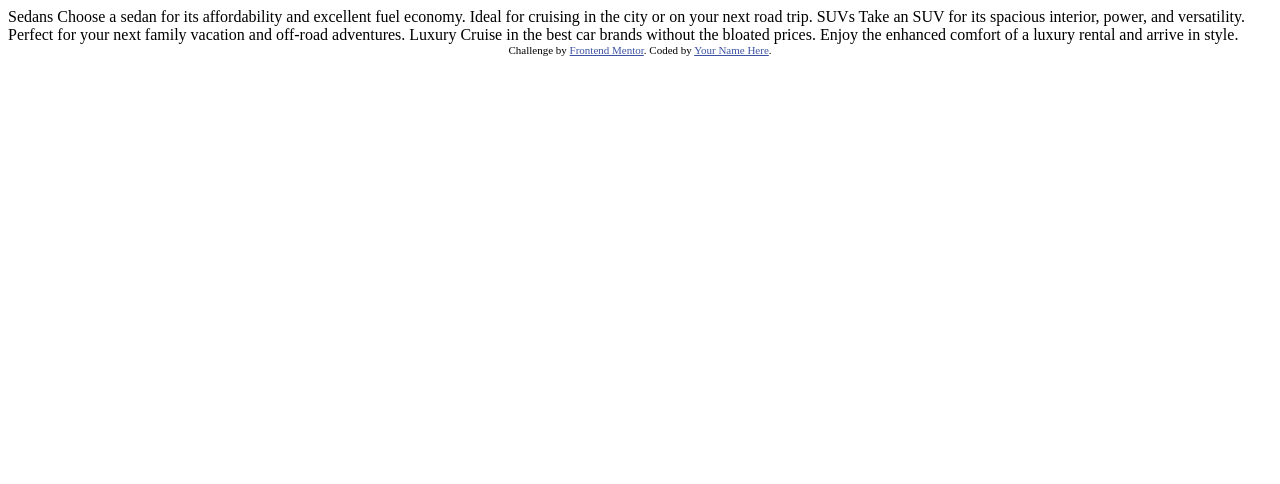
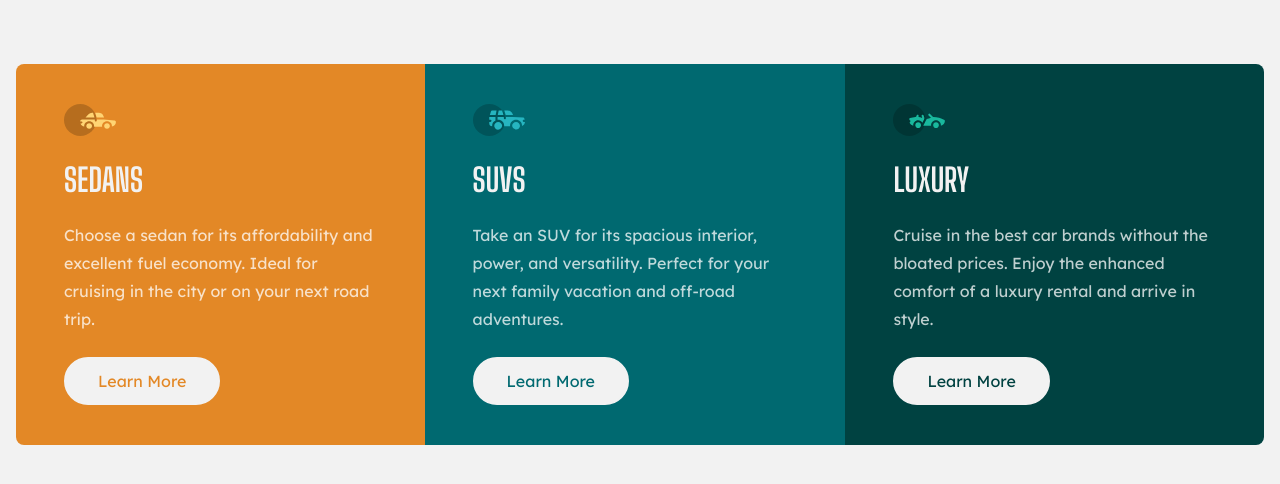
Before and after one commit to HarshSaini13/3-column-card-component, a plain HTML site: page index.html in a window 1280 px wide. Drawn offline with Linux system fonts and the light colour scheme.

Commit message:
mobile first design

```diff
--- /dev/null
+++ b/app.css
@@ -0,0 +1,77 @@
+body{
+    color: hsl(0, 0%, 95%);
+    background-color: hsl(0, 0%, 95%);
+    margin: 0px;
+}
+.project{
+    font-family: 'Lexend Deca', sans-serif;
+    margin: 4em 1em;
+}
+img{
+    width: 3.25em;
+    height: 2em;
+}
+h1{
+    font-family: 'Big Shoulders Display', cursive;
+    text-transform: uppercase;
+}
+p{
+    color: hsla(0, 0%, 100%, 0.75);
+    margin: 0px;
+    line-height: 1.75em;
+}
+.sedans{
+    background-color: hsl(31, 77%, 52%);
+    padding: 2.5em 3em;
+    border-top-left-radius: 0.5em;
+    border-top-right-radius: 0.5em;
+}
+.suvs{
+    background-color: hsl(184, 100%, 22%);
+    padding: 2.5em 3em;
+}
+.luxary{
+    background-color: hsl(179, 100%, 13%);
+    padding: 2.5em 3em;
+    border-bottom-left-radius: 0.5em;
+    border-bottom-right-radius: 0.5em;
+}
+.button{
+    background-color: hsl(0, 0%, 95%);
+    margin-top: 1.5em;
+    display: inline-block;
+    border-radius: 3.75em;
+    padding: 0.75em 2em;
+    border: 2px solid hsl(0, 0%, 95%);
+    transition: 300ms;
+}
+a{
+    text-decoration: none;
+}
+.sedans a{
+    color: hsl(31, 77%, 52%);
+}
+.suvs a{
+    color: hsl(184, 100%, 22%);
+}
+.luxary a{
+    color: hsl(179, 100%, 13%);
+}
+.button:hover{
+    background-color: transparent;
+    color: hsl(0, 0%, 95%);
+}
+@media (min-width: 630px){
+    .project{
+        display: flex;
+        justify-content: center;
+    }
+    .sedans{
+        border-top-right-radius: 0em;
+        border-bottom-left-radius: 0.5em;
+    }
+    .luxary{
+        border-top-right-radius: 0.5em;
+        border-bottom-left-radius: 0em;
+    }
+}
--- a/index.html
+++ b/index.html
@@ -1,36 +1,65 @@
 <!DOCTYPE html>
 <html lang="en">
+
 <head>
   <meta charset="UTF-8">
-  <meta name="viewport" content="width=device-width, initial-scale=1.0"> <!-- displays site properly based on user's device -->
+  <meta name="viewport" content="width=device-width, initial-scale=1.0">
+  <!-- displays site properly based on user's device -->
 
   <link rel="icon" type="image/png" sizes="32x32" href="./images/favicon-32x32.png">
 
   <title>Frontend Mentor | 3-column preview card component</title>
+  <link rel="stylesheet" href="app.css">
+  <link rel="preconnect" href="https://fonts.googleapis.com">
+  <link rel="preconnect" href="https://fonts.gstatic.com" crossorigin>
+  <link href="https://fonts.googleapis.com/css2?family=Big+Shoulders+Display:wght@700&display=swap" rel="stylesheet">
+  <link rel="preconnect" href="https://fonts.googleapis.com">
+  <link rel="preconnect" href="https://fonts.gstatic.com" crossorigin>
+  <link href="https://fonts.googleapis.com/css2?family=Lexend+Deca&display=swap" rel="stylesheet">
+</head>
 
-  <!-- Feel free to remove these styles or customise in your own stylesheet 👍 -->
-  <style>
-    .attribution { font-size: 11px; text-align: center; }
-    .attribution a { color: hsl(228, 45%, 44%); }
-  </style>
-</head>
 <body>
-
-  Sedans
+  <div class="project">
+    <div class="sedans">
+      <img src="images/icon-sedans.svg" alt="sedan image">
+      <h1>Sedans</h1>
+      <p>
         Choose a sedan for its affordability and excellent fuel economy. Ideal for cruising in the city
         or on your next road trip.
-
-  SUVs
+      </p>
+      <a href="">
+        <div class="button">
+          Learn More
+        </div>
+      </a>
+    </div>
+    <div class="suvs">
+      <img src="images/icon-suvs.svg">
+      <h1>SUVs</h1>
+      <p>
         Take an SUV for its spacious interior, power, and versatility. Perfect for your next family vacation
         and off-road adventures.
-
-  Luxury
+      </p>
+      <a href="">
+        <div class="button">
+          Learn More
+        </div>
+      </a>
+    </div>
+    <div class="luxary">
+      <img src="images/icon-luxury.svg">
+      <h1>Luxury</h1>
+      <p>
         Cruise in the best car brands without the bloated prices. Enjoy the enhanced comfort of a luxury
         rental and arrive in style.
-
-  <div class="attribution">
-    Challenge by <a href="https://www.frontendmentor.io?ref=challenge" target="_blank">Frontend Mentor</a>.
-    Coded by <a href="#">Your Name Here</a>.
+      </p>
+      <a href="">
+        <div class="button">
+          Learn More
+        </div>
+      </a>
+    </div>
   </div>
 </body>
+
 </html>
```
Lines whose indentation alone changed are shown as unchanged.
